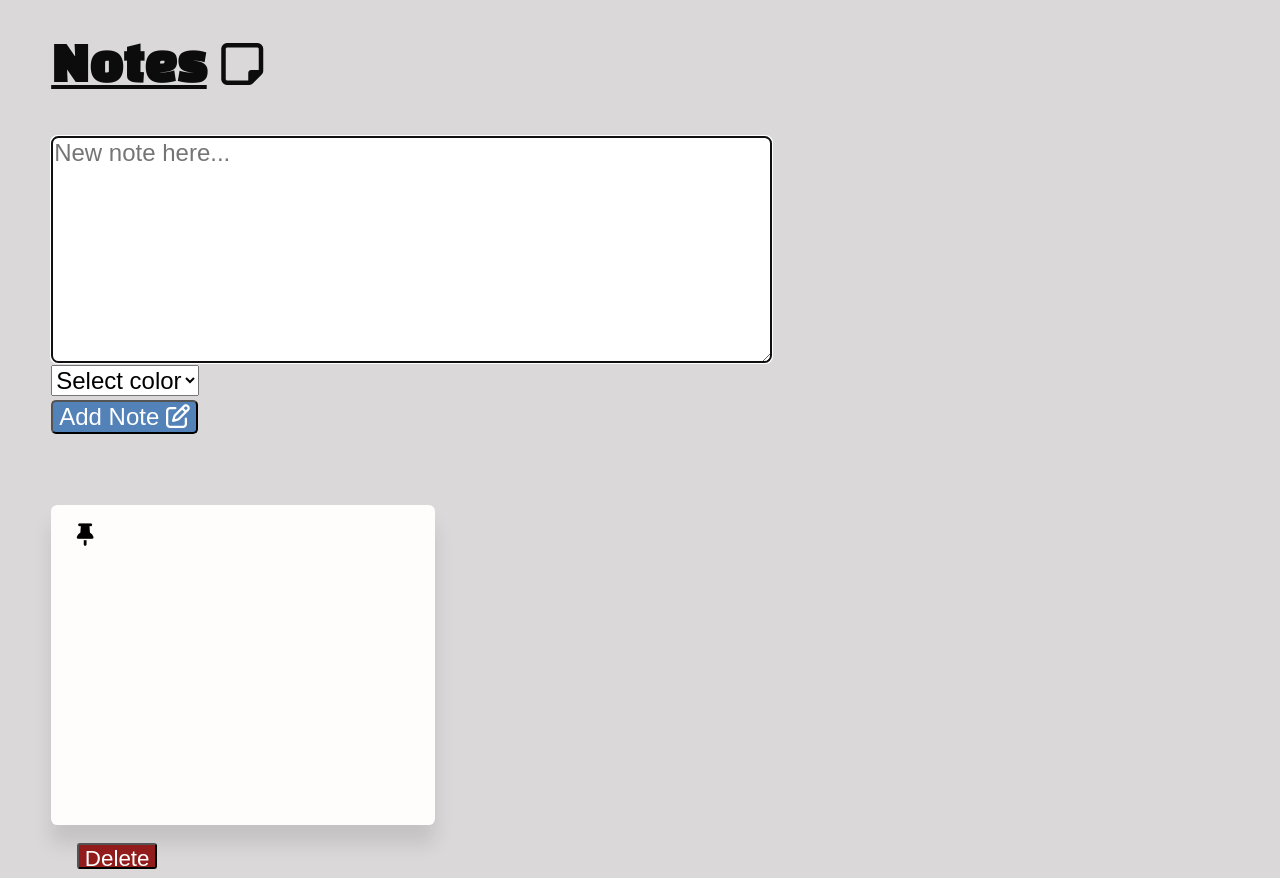
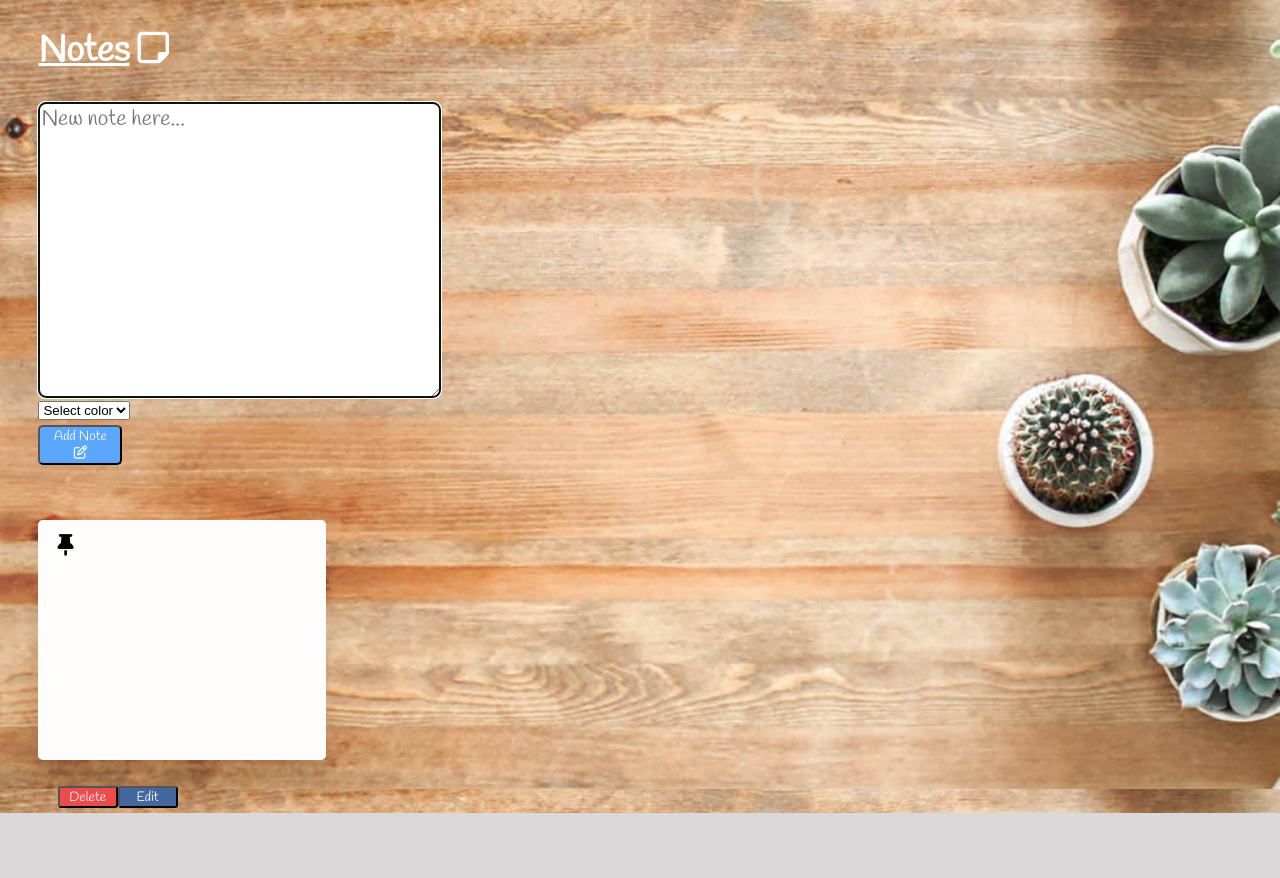
Before and after one commit to momentum-team-4/ajax-notes-tleach01, a website: page index.html in a window 1280 px wide. Both pictures are taken after a click on the button "Add Note". After the commit the page ends 813 px from the top, so only its background shows below. Drawn offline with nearby package versions, Linux system fonts and the light colour scheme; no server answers.

Commit message:
messing around with format

```diff
--- a/index.html
+++ b/index.html
@@ -9,11 +9,11 @@
 
   <script src="https://kit.fontawesome.com/cc0e1098f1.js" crossorigin="anonymous"></script>
 
-  <link rel="stylesheet" href="https://unpkg.com/tachyons@4.12.0/css/tachyons.min.css"/>
-
   <link href="https://fonts.googleapis.com/css2?family=Indie+Flower&display=swap" rel="stylesheet">
 
   <link href="https://fonts.googleapis.com/css2?family=Black+Han+Sans&display=swap" rel="stylesheet">
+
+  <link href="https://fonts.googleapis.com/css2?family=Handlee&display=swap" rel="stylesheet">
 
 </head>
 <body>
@@ -22,7 +22,7 @@
 
 
   <form>
-    <textarea name="formNoteText" id="formNoteText" placeholder="New note here..." cols="50" rows="8" maxlength="300"> </textarea>
+    <textarea name="formNoteText" id="formNoteText" placeholder="New note here..." cols="45" rows="10" maxlength="200"> </textarea>
   </form>
 
 
--- a/script.js
+++ b/script.js
@@ -11,6 +11,7 @@ function addNote () {
   const text = noteText.value
   const note = document.createElement('div')
   const deleteButton = document.createElement('button')
+  const editButton = document.createElement('button')
 
   note.classList.add('note')
   note.classList.add(color.value)
@@ -20,6 +21,10 @@ function addNote () {
 
   note.appendChild(deleteButton)
   notes.appendChild(note)
+
+  editButton.innerHTML = 'Edit'
+  editButton.classList.add('editButton')
+  note.appendChild(editButton)
 
   noteText.value = ''
   noteText.focus()
@@ -54,7 +59,7 @@ async function loadNotes () {
 function postNote(note) {
   fetch('http://localhost:3000/notes/', {
     method: 'POST',
-    headers: { 'Content-Type': 'application/json'},
+    headers: { 'Content-Type': 'application/json' },
     body: JSON.stringify(note)
   })
     .then(res => console.log(res))
@@ -67,6 +72,7 @@ function displayNote (pageNote) {
   const text = pageNote.body
   const note = document.createElement('div')
   const deleteButton = document.createElement('button')
+  const editButton = document.createElement('button')
 
   note.classList.add('note')
   note.classList.add(pageNote.color)
@@ -86,5 +92,15 @@ function displayNote (pageNote) {
     })
   })
 
+  editButton.innerHTML = 'Edit'
+  editButton.classList.add('editButton')
+  note.appendChild(editButton)
 
+  editButton.addEventListener('click', function () {
+    fetch('http://localhost:3000/notes/' + pageNote.id, {
+      method: 'PUT',
+      headers: { 'Content-Type': 'application/json' },
+      body: JSON.stringify(pageNote)
+    })
+  })
 }
--- a/style.css
+++ b/style.css
@@ -2,23 +2,32 @@
     box-sizing: border-box;
   }
 
+  html{
+    font-size: 75%;
+  }
+
   body {
-    font: 1.5rem/1.5 sans-serif;
+    font: 1.5rem/1.5 'Indie Flower', cursive;
     color: #000000;
     margin: 0;
     padding: 0 3.2rem 2.4rem;
     background-color: rgb(218, 216, 216);
-}
+    background-image: url('wood and green.png');
+    background-size: cover;
+  }
+
 h1{
-    color: rgb(12, 12, 12);
-    font-family: 'Black Han Sans', sans-serif;;
+    color: rgb(255, 255, 255);
+    font-family: 'Handlee', cursive;
     font: 2.4rem;
 }
 
   textarea {
     display: block;
-    border-radius: 0.4rem;
-    border-top: 10px;
+    border-radius: 0.6rem;
+    color: black;
+    font-family: 'Handlee', cursive;;
+    font-size: 1.8rem;
   }
 
   textarea,
@@ -35,25 +44,42 @@ h1{
   }
 
   #formAddButton {
-    background-color: #5382b8;
+    width: 7rem;
+    background-color: #5ba7ff;
     color: rgb(255, 255, 255);
-    border-radius: 5px;
+    border-radius: 5px 5px;
+    font-family: 'Handlee', cursive;;
   }
 
   #formAddButton:hover{
-      background-color: rgb(32, 230, 236);
+      background-color: rgb(130, 251, 255);
+      cursor: pointer;
   }
 
   .delButton {
-    background-color: #921b1b;
+    background-color: #ec4c4c;
     color: rgb(255, 255, 255);
     border-radius: 3px;
     display: inline-block;
     width: 5rem ;
-    height: 1.6rem;
-    font-family: sans-serif;
+    height: 1.8rem;
+    font-family: 'Handlee', cursive;
   }
   .delButton:hover{
+      background-color: red;
+  }
+
+
+  .editButton {
+    background-color: #44689e;
+    color: rgb(255, 255, 255);
+    border-radius: 3px;
+    display: inline-block;
+    width: 5rem ;
+    height: 1.8rem;
+    font-family: 'Handlee', cursive;
+  }
+  .editButton:hover{
       background-color: red;
   }
 
@@ -61,19 +87,20 @@ h1{
     display: flex;
     flex-wrap: wrap;
     padding-top: 2rem;
+    font-family: 'Handlee', cursive;
   }
 
   .note {
     width: 24rem;
     height: 20rem;
-    font-size: 1.4rem;
+    font-size: 1.8rem;
     background: rgb(255, 252, 252);
     border-radius: 0.4rem;
     padding: 1rem 1.6rem;
     margin: 2.4rem 2.4rem 0 0;
     box-shadow: 0 1.2rem 1.2rem rgba(0,0,0, 0.1);
     position: relative;
-    font-family: 'Indie Flower', cursive;
+    font-family:'Handlee', cursive;
   }
 
   .note-text {
@@ -99,15 +126,15 @@ h1{
   }
 
   .note.pink::after {
-    background-color: rgb(235, 104, 104);
+    background-color: rgb(223, 82, 82);
   }
 
   .note.blue::after {
     background-color: rgb(45, 175, 255);
   }
   .note.green::after {
-    background-color: rgb(131, 255, 131);
+    background-color: rgb(9, 173, 9);
   }
   .note.yellow::after {
-    background-color: rgba(247, 243, 31, 0.938);
+    background-color: rgb(235, 219, 0);
   }
```
Also changed, not shown: blue office background.png (added), wood and green.png (added), 1 other file.
